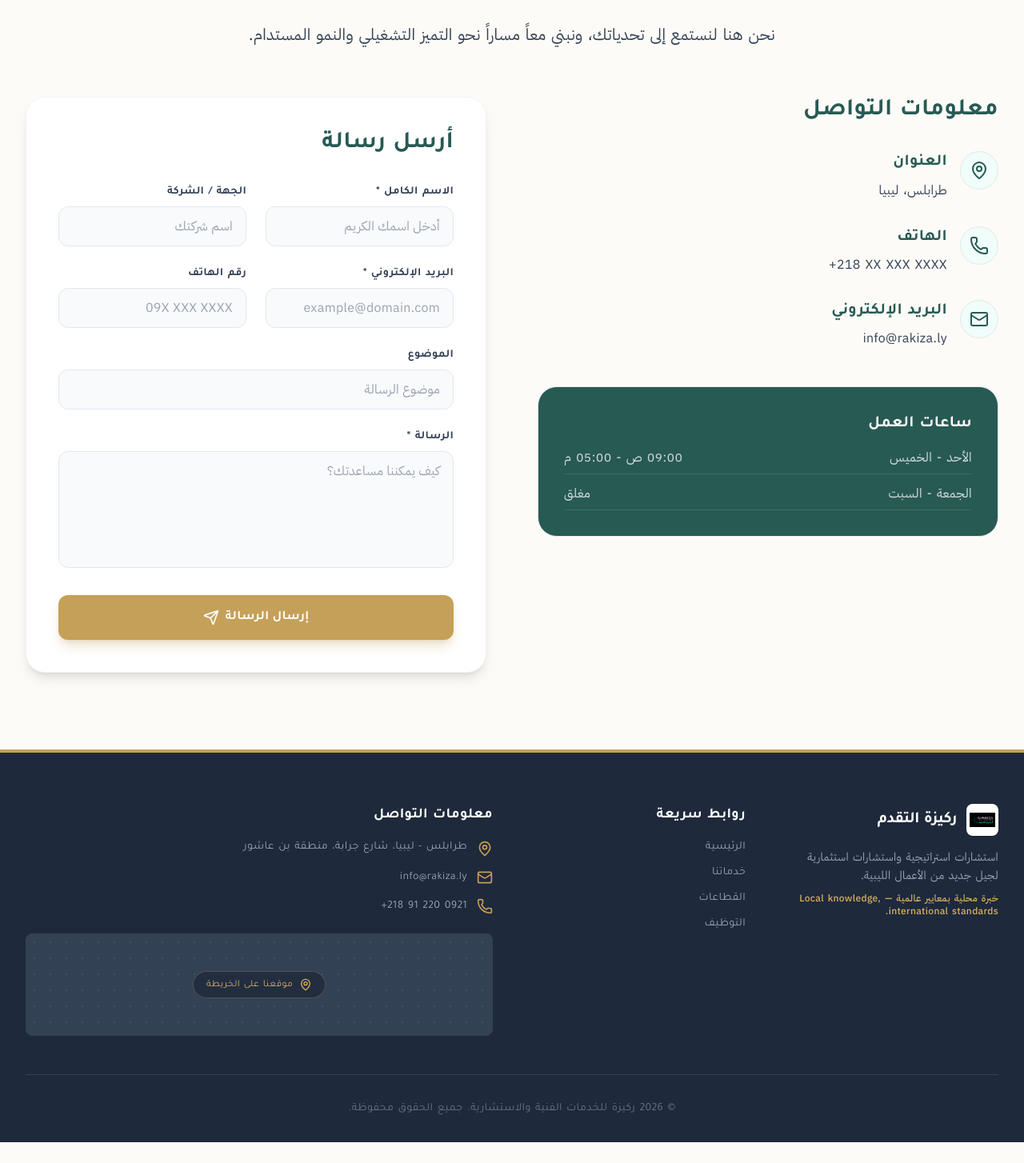
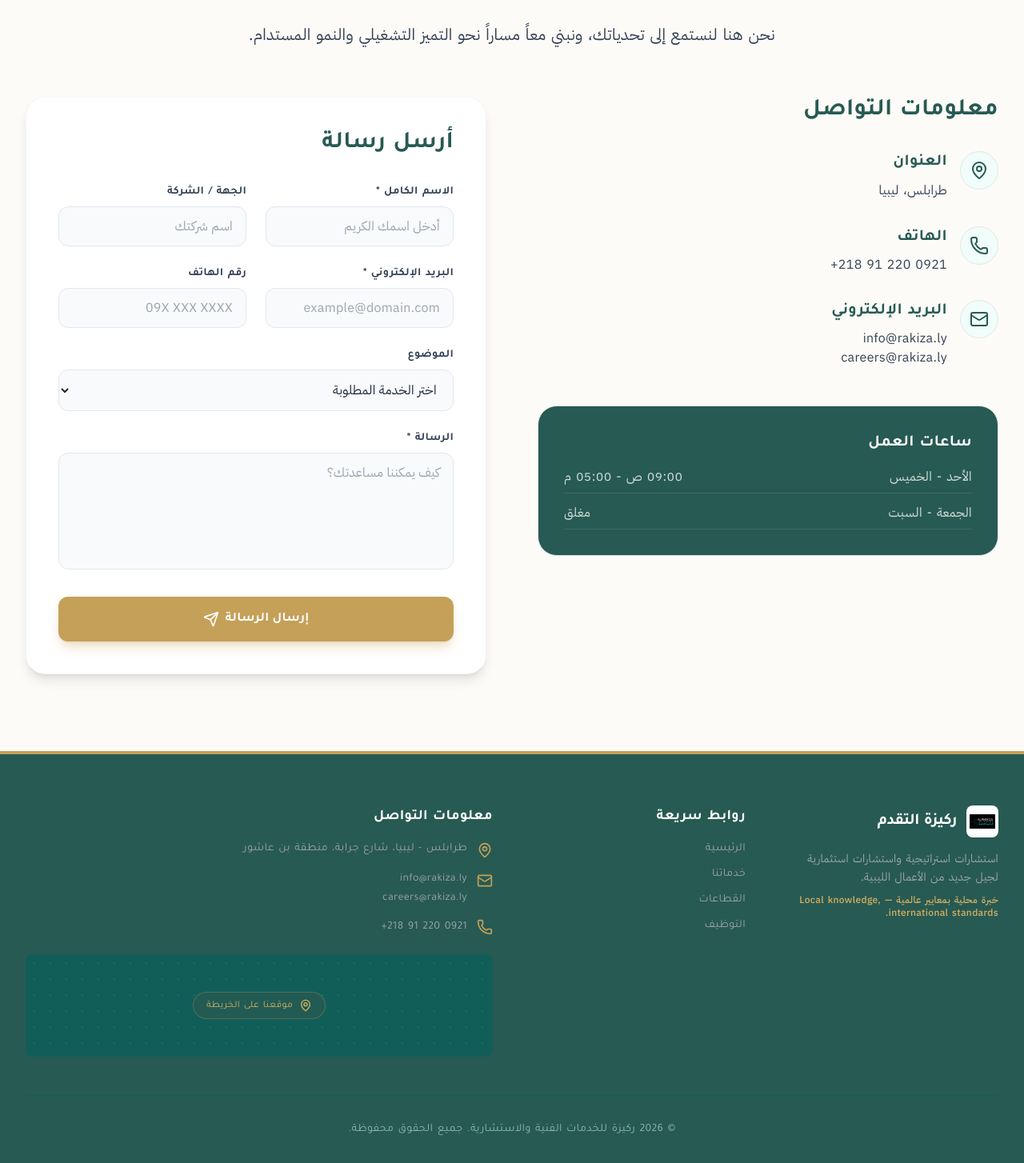
Before and after one commit to traxzx7-eng/rkiza, a Next.js app: page /contact in a window 1280 px wide. Shown: the part 253-1707 px from the top of the page at 80% size. Before the commit the page ends 1681 px from the top, so only its background shows below. Built offline with nearby package versions, Linux system fonts and the light colour scheme.

Commit message:
Add files via upload

```diff
--- a/next.config.mjs
+++ b/next.config.mjs
@@ -1,9 +1,4 @@
 /** @type {import('next').NextConfig} */
-const nextConfig = {
-  output: 'export',
-  images: {
-    unoptimized: true,
-  },
-};
+const nextConfig = {};
 
 export default nextConfig;
--- a/src/app/contact/page.tsx
+++ b/src/app/contact/page.tsx
@@ -47,7 +47,7 @@ export default function Contact() {
                 <div>
                   <h3 className="text-xl font-bold text-primary-900 dark:text-white mb-2">الهاتف</h3>
                   <p className="text-charcoal-800 dark:text-white/80 font-plex" dir="ltr">
-                    +218 XX XXX XXXX
+                    +218 91 220 0921
                   </p>
                 </div>
               </div>
@@ -59,7 +59,8 @@ export default function Contact() {
                 <div>
                   <h3 className="text-xl font-bold text-primary-900 dark:text-white mb-2">البريد الإلكتروني</h3>
                   <p className="text-charcoal-800 dark:text-white/80 font-plex">
-                    info@rakiza.ly
+                    info@rakiza.ly<br />
+                    careers@rakiza.ly
                   </p>
                 </div>
               </div>
@@ -134,12 +135,18 @@ export default function Contact() {
 
               <div>
                 <label htmlFor="subject" className="block text-sm font-bold text-charcoal-800 dark:text-white/90 mb-2">الموضوع</label>
-                <input
-                  type="text"
+                <select
                   id="subject"
                   className="w-full px-4 py-3 rounded-xl border border-slate-200 dark:border-white/10 focus:border-accent-500 focus:ring-2 focus:ring-accent-500/20 outline-none transition-all font-plex bg-slate-50 dark:bg-charcoal-900 focus:bg-white dark:focus:bg-charcoal-900/80 dark:text-white"
-                  placeholder="موضوع الرسالة"
-                />
+                  defaultValue=""
+                >
+                  <option value="" disabled>اختر الخدمة المطلوبة</option>
+                  <option value="إدارة العقود">إدارة العقود</option>
+                  <option value="الاستشارات الإدارية ودراسات الجدوى">الاستشارات الإدارية ودراسات الجدوى</option>
+                  <option value="إدارة المشاريع والتميز التشغيلي">إدارة المشاريع والتميز التشغيلي</option>
+                  <option value="التطوير المؤسسي والحوكمة">التطوير المؤسسي والحوكمة</option>
+                  <option value="أخرى">أخرى</option>
+                </select>
               </div>
 
               <div>
--- a/src/app/page.tsx
+++ b/src/app/page.tsx
@@ -2,7 +2,7 @@
 import Link from 'next/link';
 import { motion } from 'framer-motion';
 import { ArrowLeft, ChevronDown } from 'lucide-react';
-import { useState } from "react";
+import { useEffect, useState } from 'react';
 
 const stats = [
   { value: '2021', label: 'عام التأسيس والانطلاق' },
@@ -49,7 +49,8 @@ export default function Home() {
               initial={{ opacity: 0, y: 20 }}
               animate={{ opacity: 1, y: 0 }}
               transition={{ duration: 0.8 }}
-              className="text-5xl md:text-7xl font-bold text-primary-900 leading-[1.2] mb-8"
+              className="text-5xl md:text-6xl lg:text-7xl font-bold font-plex text-primary-900 leading-loose mb-8"
+              style={{ wordSpacing: '0.2em', lineHeight: '2' }}
             >
               حين تصبح القرارات أكثر تعقيداً، تحتاج إلى ركيزة أكثر وضوحاً.
             </motion.h1>
@@ -83,11 +84,11 @@ export default function Home() {
       <section id="about" className="py-24 bg-white dark:bg-charcoal-900 relative transition-colors duration-300">
         <div className="max-w-7xl mx-auto px-4 sm:px-6 lg:px-8">
           <div className="mb-16 max-w-4xl">
-  <span className="text-accent-500 font-bold tracking-wider text-sm mb-4 block">ليبيون في العمق، عالميون في الكفاءة</span>
-  <p className="text-2xl leading-relaxed text-charcoal-800 dark:text-white font-plex">
-    منذ عام 2024، عملنا مع جهات حكومية ومؤسسات خاصة وشركات متعددة الجنسيات ورواد أعمال، عبر أكثر القطاعات حيوية في ليبيا.
-  </p>
-</div>
+            <span className="text-accent-500 font-bold tracking-wider text-sm mb-4 block">من نحن وما نمثله - ليبيون في العمق، عالميون في الكفاءة</span>
+            <p className="text-2xl leading-relaxed text-charcoal-800 dark:text-white font-plex">
+              تأسست ركيزة بطرابلس، عام 2021، على رسالة واضحة: أن تجلب إلى السوق الليبية جودة الاستشارات الدولية الرائدة ومدعمة على أيدي محترفين يعرفونها حق المعرفة من الداخل. ركيزة — يعبر عن الأساس والركيزة والروابط النقية والصلبة التي تشكل ركائز طموحات الأعمال. منذ تأسيسنا في يونيو 2021، عملنا مع جهات حكومية ومؤسسات خاصة وشركات متعددة الجنسيات ورواد أعمال، عبر أكثر القطاعات حيوية في ليبيا.
+            </p>
+          </div>
 
           <div className="grid grid-cols-1 md:grid-cols-2 lg:grid-cols-4 gap-8">
             {pillars.map((pillar, index) => (
--- a/src/components/Footer.tsx
+++ b/src/components/Footer.tsx
@@ -3,7 +3,7 @@ import { Mail, MapPin, Phone } from 'lucide-react';
 
 export default function Footer() {
   return (
-    <footer id="contact" className="bg-charcoal-900 text-ivory pt-16 pb-8 border-t-4 border-accent-500">
+    <footer id="contact" className="bg-primary-900 text-ivory pt-16 pb-8 border-t-4 border-accent-500">
       <div className="max-w-7xl mx-auto px-4 sm:px-6 lg:px-8">
         <div className="grid grid-cols-1 md:grid-cols-2 lg:grid-cols-4 gap-12">
 
@@ -45,9 +45,12 @@ export default function Footer() {
                 <MapPin className="h-5 w-5 text-accent-500 shrink-0 mt-0.5" />
                 <span>طرابلس - ليبيا، شارع جرابة، منطقة بن عاشور</span>
               </li>
-              <li className="flex items-center gap-3">
-                <Mail className="h-5 w-5 text-accent-500 shrink-0" />
-                <a href="mailto:info@rakiza.ly" className="hover:text-accent-400 transition-colors" dir="ltr">info@rakiza.ly</a>
+              <li className="flex items-start gap-3">
+                <Mail className="h-5 w-5 text-accent-500 shrink-0 mt-0.5" />
+                <div className="flex flex-col gap-1">
+                  <a href="mailto:info@rakiza.ly" className="hover:text-accent-400 transition-colors" dir="ltr">info@rakiza.ly</a>
+                  <a href="mailto:careers@rakiza.ly" className="hover:text-accent-400 transition-colors" dir="ltr">careers@rakiza.ly</a>
+                </div>
               </li>
               <li className="flex items-center gap-3">
                 <Phone className="h-5 w-5 text-accent-500 shrink-0" />
@@ -56,11 +59,11 @@ export default function Footer() {
             </ul>
 
             {/* Interactive Map Placeholder */}
-            <div className="mt-6 w-full h-32 bg-charcoal-800 rounded-lg overflow-hidden relative border border-charcoal-800">
+            <div className="mt-6 w-full h-32 bg-primary-800 rounded-lg overflow-hidden relative border border-primary-800">
               {/* Fake Map Background */}
               <div className="absolute inset-0 opacity-20" style={{ backgroundImage: 'radial-gradient(#14b8a6 1px, transparent 1px)', backgroundSize: '20px 20px' }}></div>
               <div className="absolute inset-0 flex items-center justify-center">
-                <div className="bg-charcoal-900/80 backdrop-blur-sm px-4 py-2 rounded-full border border-accent-500/30 text-xs text-accent-400 flex items-center gap-2">
+                <div className="bg-primary-900/80 backdrop-blur-sm px-4 py-2 rounded-full border border-accent-500/30 text-xs text-accent-400 flex items-center gap-2">
                   <MapPin className="h-4 w-4" /> موقعنا على الخريطة
                 </div>
               </div>
@@ -69,7 +72,7 @@ export default function Footer() {
 
         </div>
 
-        <div className="mt-12 pt-8 border-t border-charcoal-800 text-center text-sm text-gray-500">
+        <div className="mt-12 pt-8 border-t border-primary-800 text-center text-sm text-primary-100/60">
           <p>© 2026 ركيزة للخدمات الفنية والاستشارية. جميع الحقوق محفوظة.</p>
         </div>
       </div>
--- a/src/components/sections/CeoMessage.tsx
+++ b/src/components/sections/CeoMessage.tsx
@@ -16,7 +16,7 @@ export default function CeoMessage() {
             className="w-full lg:w-1/2 relative"
           >
             <div className="relative z-10 bg-white p-10 rounded-2xl shadow-xl border border-slate-100">
-              <div className="text-gold-500 text-6xl font-serif leading-none mb-4">&quot;</div>
+              <div className="text-gold-500 text-6xl font-serif leading-none mb-4">"</div>
               <p className="text-xl md:text-2xl text-navy-900 font-bold font-tajawal leading-snug mb-8">
                 {content.ceo.highlight}
               </p>
--- a/tailwind.config.ts
+++ b/tailwind.config.ts
@@ -1,6 +1,7 @@
 import type { Config } from "tailwindcss";
 
 const config: Config = {
+  darkMode: 'class',
   content: [
     "./src/pages/**/*.{js,ts,jsx,tsx,mdx}",
     "./src/components/**/*.{js,ts,jsx,tsx,mdx}",
@@ -32,6 +33,7 @@ const config: Config = {
           600: '#b48d42',
         },
         charcoal: {
+          700: '#475569',
           800: '#334155',
           900: '#1e293b',
         },
```
